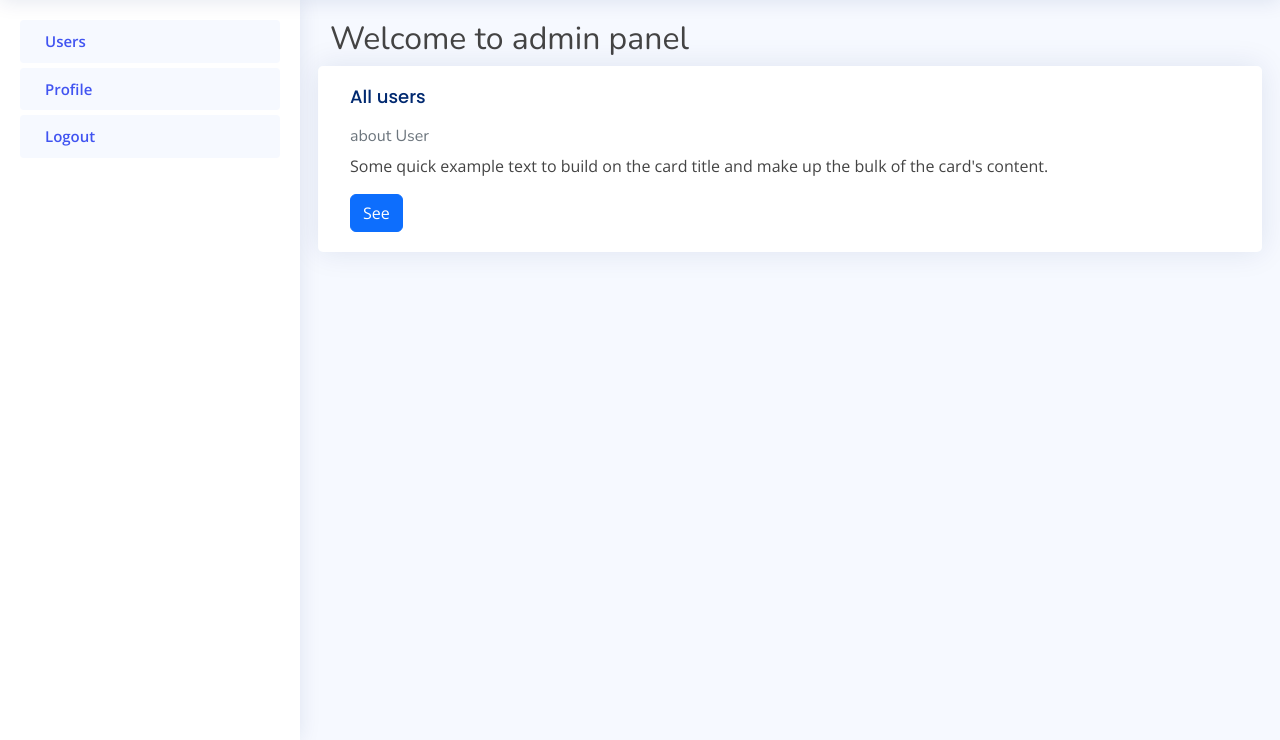
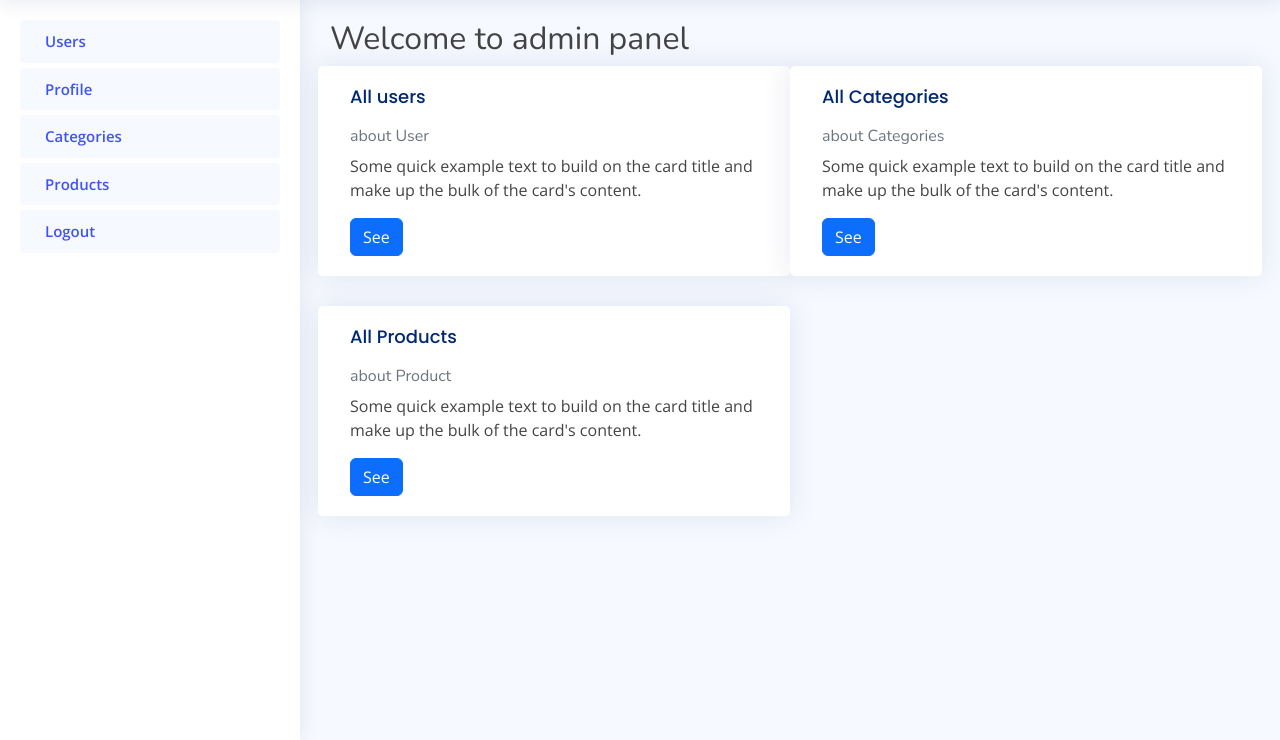
Before and after one commit to punhanhuseynov/CustomAdminpanel, a Django app: page /admin/ in a window 1280 px wide. Shown: the part 60-800 px from the top of the page. Run offline with Django 4.2, Linux system fonts and the light colour scheme; a user stored in the database is signed in; some libraries are stand-ins or nearby versions.

Commit message:
product added

```diff
--- a/app/admin_page/models.py
+++ b/app/admin_page/models.py
@@ -63,3 +63,13 @@ class Myuser(AbstractBaseUser):
     def save(self,*args,**kwargs):
         self.password=make_password(self.password)
         super(Myuser,self).save(*args,**kwargs)
+
+class Categories(models.Model):
+    name=models.CharField(max_length=20)
+    def __str__(self) -> str:
+        return self.name
+
+class Products(models.Model):
+    title=models.CharField(max_length=20)
+    text=models.TextField()
+    category=models.ForeignKey('Categories',on_delete=models.CASCADE)
--- a/app/admin_page/templates/base/base.html
+++ b/app/admin_page/templates/base/base.html
@@ -76,11 +76,26 @@
       </li>
 
       <li class="nav-item">
+        <a class="nav-link " href="/admin/categories">
+          <i class="bi bi-profile"></i>
+          <span>Categories</span>
+        </a>
+      </li>
+      <li class="nav-item">
+        <a class="nav-link " href="/admin/products">
+          <i class="bi bi-profile"></i>
+          <span>Products</span>
+        </a>
+      </li>
+
+      <li class="nav-item">
         <a class="nav-link " href="/admin/logout">
           <i class="bi bi-profile"></i>
           <span>Logout</span>
         </a>
       </li>
+
+
 
     </ul>
 
--- a/app/admin_page/templates/index.html
+++ b/app/admin_page/templates/index.html
@@ -4,7 +4,7 @@
 
 
     <h2>Welcome to admin panel</h2>
-    <div class="card">
+    <div class="card col-6">
         <div class="card-body">
           <h5 class="card-title">All users</h5>
           <h6 class="card-subtitle mb-2 text-muted">about User</h6>
@@ -13,6 +13,25 @@
 
         </div>
     </div>
+    <div class="card col-6">
+      <div class="card-body">
+        <h5 class="card-title">All Categories</h5>
+        <h6 class="card-subtitle mb-2 text-muted">about Categories</h6>
+        <p class="card-text">Some quick example text to build on the card title and make up the bulk of the card's content.</p>
+        <p class="card-text"><a href="/admin/categories" class="btn btn-primary">See</a></p>
+
+      </div>
+    </div>
+
+    <div class="card col-6">
+      <div class="card-body">
+        <h5 class="card-title">All Products</h5>
+        <h6 class="card-subtitle mb-2 text-muted">about Product</h6>
+        <p class="card-text">Some quick example text to build on the card title and make up the bulk of the card's content.</p>
+        <p class="card-text"><a href="/admin/products" class="btn btn-primary">See</a></p>
+
+      </div>
+    </div>
 
 
 {% endblock %}
--- a/app/admin_page/views.py
+++ b/app/admin_page/views.py
@@ -2,13 +2,16 @@ from django.shortcuts import render,HttpResponse,redirect
 from django.contrib import messages
 from django.contrib.auth import authenticate,login,logout
 from django.contrib.auth.decorators import login_required
+
 import os
 import re
 # Create your views here.
 from .forms import Userform
-from .models import Myuser
+from .models import Myuser,Categories,Products
+from django.core.mail import send_mail
 
 def index(request):
+
     return redirect('/admin/login')
 
 @login_required
@@ -152,3 +155,107 @@ def admin_change_password(request,id):
         else:
             return redirect('/admin/profile/'+id+"/change/password")
     return render(request,'change.html',{'id':id})
+
+# category routes ---------------------------------------------------
+
+@login_required
+def admin_categories(request):
+
+    category=Categories.objects.all()
+
+    if request.method=='POST':
+        cate=request.POST['category']
+        data=Categories(name=cate)
+        data.save()
+        return redirect('/admin/categories')
+
+
+
+    return render(request,'category/categories.html',{'category':category,'error':''})
+
+@login_required
+def admin_category_delete(request,id):
+
+    category=Categories.objects.filter(id=id).first()
+
+    category.delete()
+    return redirect('/admin/categories')
+
+@login_required
+def admin_category_update(request,id):
+
+    category=Categories.objects.filter(id=id).first()
+    if request.method=='POST':
+
+        category.name=request.POST['category']
+        category.save()
+        return redirect('/admin/categories')
+    return render(request,'category/updatecategory.html',{"data":category})
+
+
+# product routes-----------------------------
+
+@login_required
+def admin_products(request):
+    products=Products.objects.all()
+    category=Categories.objects.all()
+
+    if request.method=='POST':
+        title=request.POST['title']
+        text=request.POST['text']
+        cate=request.POST['category']
+
+        data=Products(title=title,text=text,category=Categories.objects.filter(id=cate).first())
+        data.save()
+        return redirect('/admin/products')
+
+
+    return render(request,'product/products.html',{"products":products,"category":category})
+
+@login_required
+def admin_product_delete(request,id):
+
+    product=Products.objects.filter(id=id).first()
+
+    product.delete()
+    return redirect('/admin/products')
+
+@login_required
+def admin_product_update(request,id):
+    category=Categories.objects.all()
+    product=Products.objects.filter(id=id).first()
+    if request.method=='POST':
+         newcat=Categories.objects.filter(id=request.POST['category']).first()
+         product.title=request.POST['title']
+         product.text=request.POST['text']
+         product.category=newcat
+         product.save()
+         return redirect('/admin/products')
+    return render(request,'product/productupdate.html',{'data':product,"category":category})
+
+
+
+
+
+
+def chat(request):
+    import nltk
+    from nltk.chat.util import Chat, reflections
+
+    pairs = [
+
+    [
+        r"Salam|salam ",
+        ["Salam Men söhbət botuyam sizə necə komək edə bilərəm"]
+    ],
+    [
+        r"netersiz|necesen|netersen ",
+        ["men bir botam menim hislerim yoxdu amma yenede sagoun sizə necə komək edə bilərəm"]
+    ]
+
+    ]
+    chatbot=Chat(pairs,reflections)
+    data=''
+    if request.method=='POST':
+         data=chatbot.respond(request.POST['chat'])
+    return render(request,'chat.html',{"data":data})
--- a/app/app/urls.py
+++ b/app/app/urls.py
@@ -21,6 +21,7 @@ from admin_page.views import *
 
 urlpatterns = [
     path('',index),
+    path('chat/',chat),
     # path('admin/', admin.site.urls),
     path('admin/',admin_index),
     path('admin/login',admin_login),
@@ -29,7 +30,13 @@ urlpatterns = [
     path('admin/delete/user/<id>',admin_delete_user),
     path('admin/update/user/<id>',admin_update_user),
     path('admin/profile',admin_profile),
-    path('admin/profile/<id>/change/password',admin_change_password)
+    path('admin/profile/<id>/change/password',admin_change_password),
+    path('admin/categories',admin_categories),
+    path('admin/delete/category/<id>',admin_category_delete),
+    path('admin/update/category/<id>',admin_category_update),
+    path('admin/products',admin_products),
+    path('admin/delete/product/<id>',admin_product_delete),
+    path('admin/update/product/<id>',admin_product_update),
 
 
 
```
Also changed, not shown: app/admin_page/templates/category/categories.html (added, +64 -0 lines), app/admin_page/templates/category/updatecategory.html (added, +27 -0 lines), app/admin_page/templates/chat.html (added, +32 -0 lines), app/admin_page/templates/product/products.html (added, +56 -0 lines), app/admin_page/templates/product/productupdate.html (added, +37 -0 lines), app/admin_page/migrations/0002_categories_products.py (added), app/db.sqlite3, bot.py (added).
